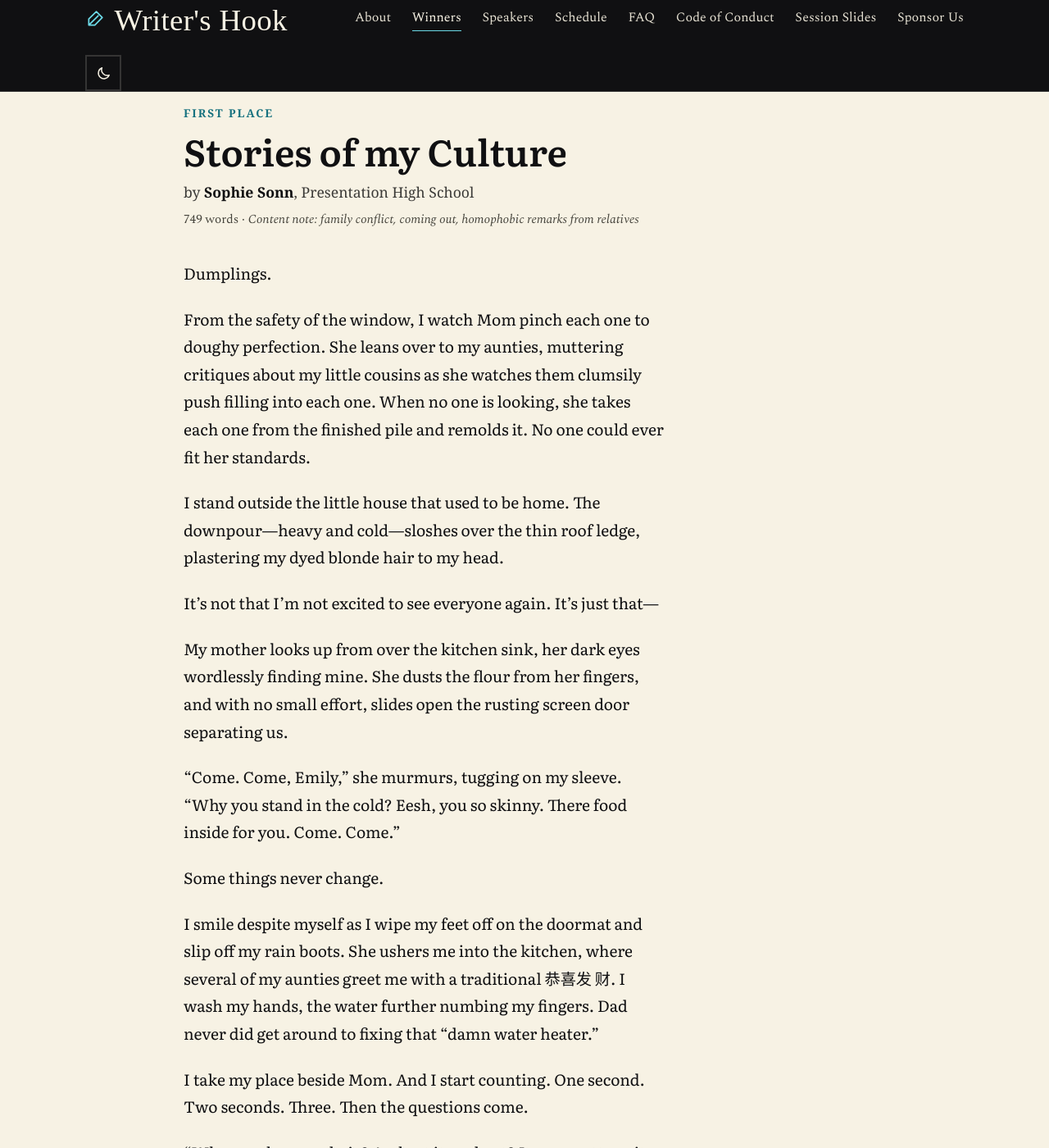
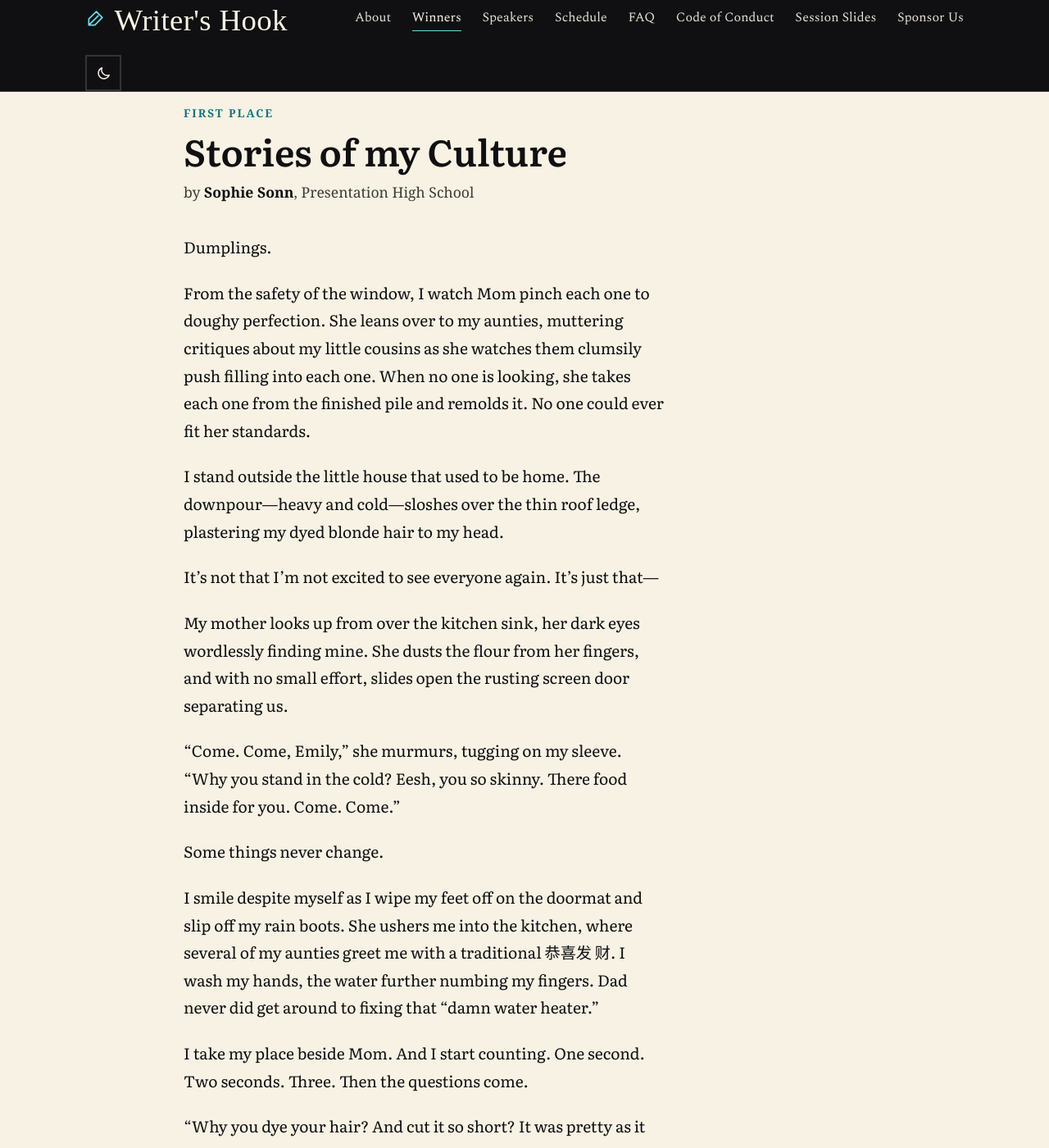
Before and after one commit to Writer-s-Hook/Website, a Jekyll site: the page built from winners.md, in a window 1280 px wide and 1400 px high, scrolled down 723 px. Shown: the whole window at 82% size. Built offline with Jekyll 4.4.1, drawn with Linux system fonts in a browser that asks for light colours; some web fonts are replaced; some of the changed text lies outside the part shown.

Commit message:
Winners: drop the word count and content note under each byline
Co-Authored-By: Claude Opus 5.5 <noreply@anthropic.com>

```diff
--- a/_includes/winners.html
+++ b/_includes/winners.html
@@ -21,7 +21,6 @@
     <p class="story-place">{{ w.prize }}</p>
     <h2 class="story-title" id="{{ w.anchor }}-title">{{ w.title }}</h2>
     <p class="story-byline">by <strong>{{ w.author }}</strong>, {{ w.school }}</p>
-    <p class="story-meta">{{ w.words }} words{% if w.content_note %} &middot; <span class="story-note">Content note: {{ w.content_note }}</span>{% endif %}</p>
   </header>
   <div class="story-body">
     {{ w.content | markdownify }}
--- a/_sass/components/_winners.scss
+++ b/_sass/components/_winners.scss
@@ -55,8 +55,6 @@ $reading: "Literata", Georgia, "Times New Roman", serif;
   font-family: $subhead; font-size: 1.1rem; color: var(--ink-soft);
   strong { color: var(--ink); }
 }
-.story-meta { margin: 0; font-size: .95rem; color: var(--muted); }
-.story-note { font-style: italic; }
 
 // The reading column: a comfortable 65-character measure, generous leading,
 // and space between paragraphs rather than indents, which reads better on screens.
```
